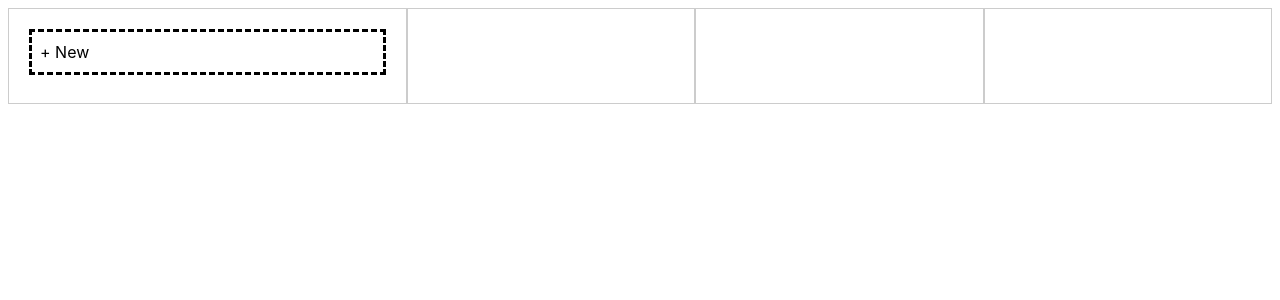
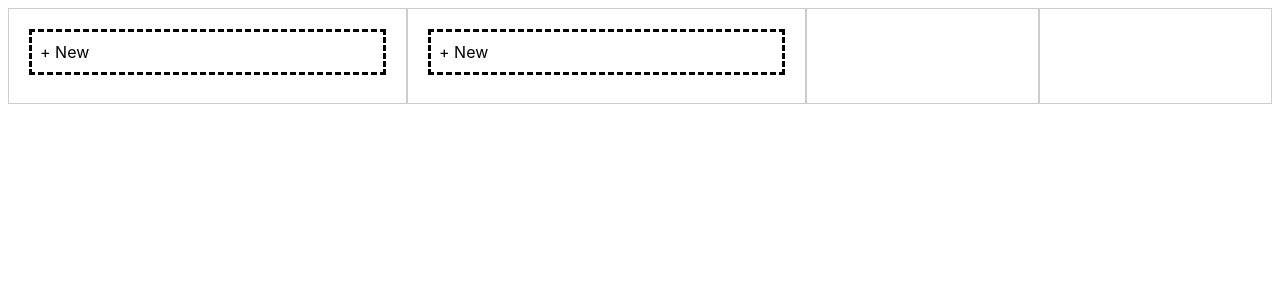
Before and after one commit to kazkriska/todo-v3, a React (Create React App) app: page / in a window 1280 px wide. Shown: the top 300 px of the page. Built offline with nearby package versions, Linux system fonts and the light colour scheme.

Commit message:
implemented dynamic text for TaskForm button depending on Add or Edit

```diff
--- a/src/App.js
+++ b/src/App.js
@@ -36,7 +36,9 @@ function App() {
         ))}
         <CreateNewTask taskOptions={taskOptions} />
       </Column>
-      <Column category={'week'} ></Column>
+      <Column category={'week'} >
+      <CreateNewTask taskOptions={taskOptions} />
+      </Column>
       <Column category={'month'} ></Column>
       <Column category={'dumpster'} ></Column>
     </div>
--- a/src/components/task/CreateNewTask.js
+++ b/src/components/task/CreateNewTask.js
@@ -31,6 +31,7 @@ const CreateNewTask = ({ taskOptions: { addTodo } }) => {
           inputValue={input}
           handleChange={(e) => setInput(e.target.value)}
           handleSubmit={handleSubmit}
+          formButtonText={'Add'}
         />
       ) : (
         <NewTaskBtn handleClick={() => setClicked((state) => !state)} />
--- a/src/components/task/TaskContainer.js
+++ b/src/components/task/TaskContainer.js
@@ -25,6 +25,7 @@ const TaskContainer = ({ taskData, taskOptions }) => {
           handleSubmit={handleSubmit}
           inputValue={input}
           handleChange={(e) => setInput(e.target.value)}
+          formButtonText={'Submit'}
         />
       ) : (
         <TaskDisplay
--- a/src/components/task/TaskForm.js
+++ b/src/components/task/TaskForm.js
@@ -1,7 +1,7 @@
 import React from 'react';
 import '../style.css'
 
-const TaskForm = ({ handleSubmit, inputValue, handleChange }) => {
+const TaskForm = ({ handleSubmit, inputValue, handleChange, formButtonText }) => {
   return (
     <div>
       <div className="std-box-component solid-border">
@@ -15,7 +15,7 @@ const TaskForm = ({ handleSubmit, inputValue, handleChange }) => {
             placeholder="Type here..."
             autoFocus
           />
-          <button type="submit">Add</button>
+          <button type="submit">{formButtonText}</button>
         </form>
       </div>
     </div>
```
Also changed, not shown: notes.txt (added).
